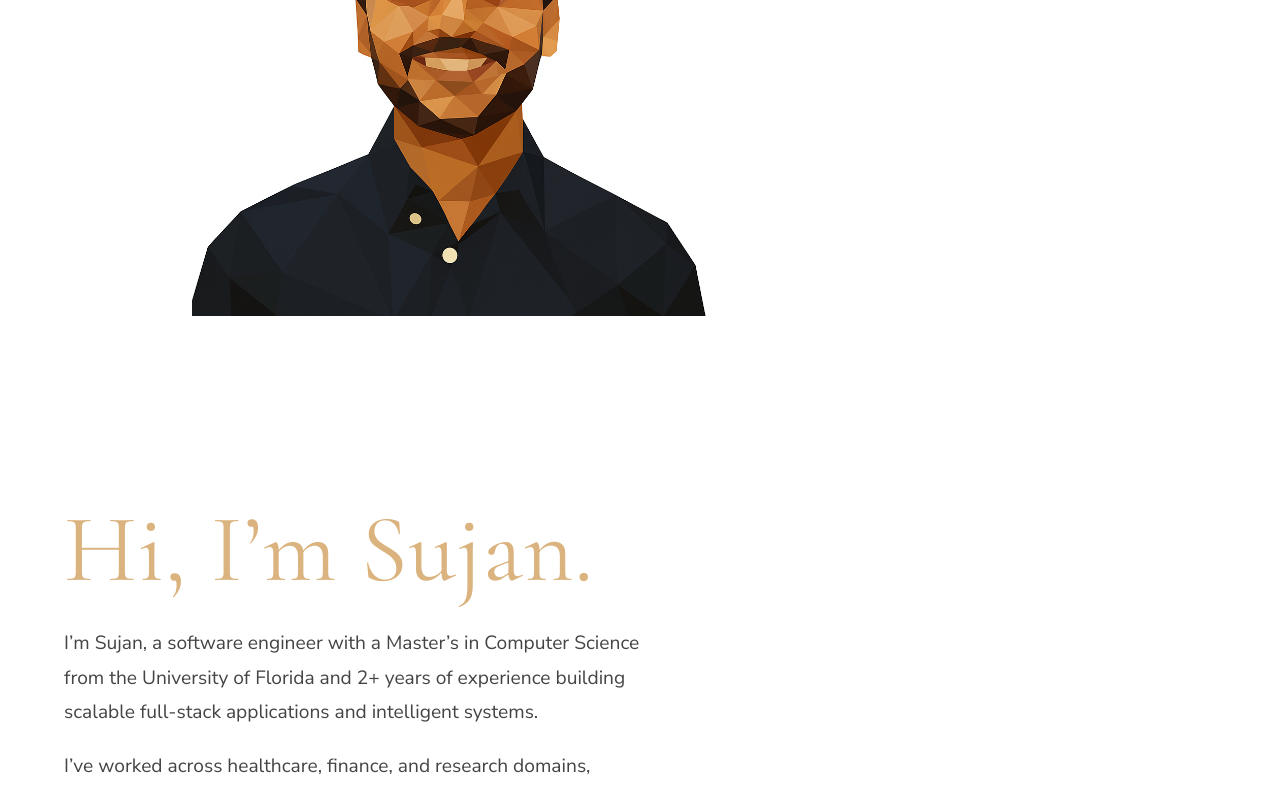
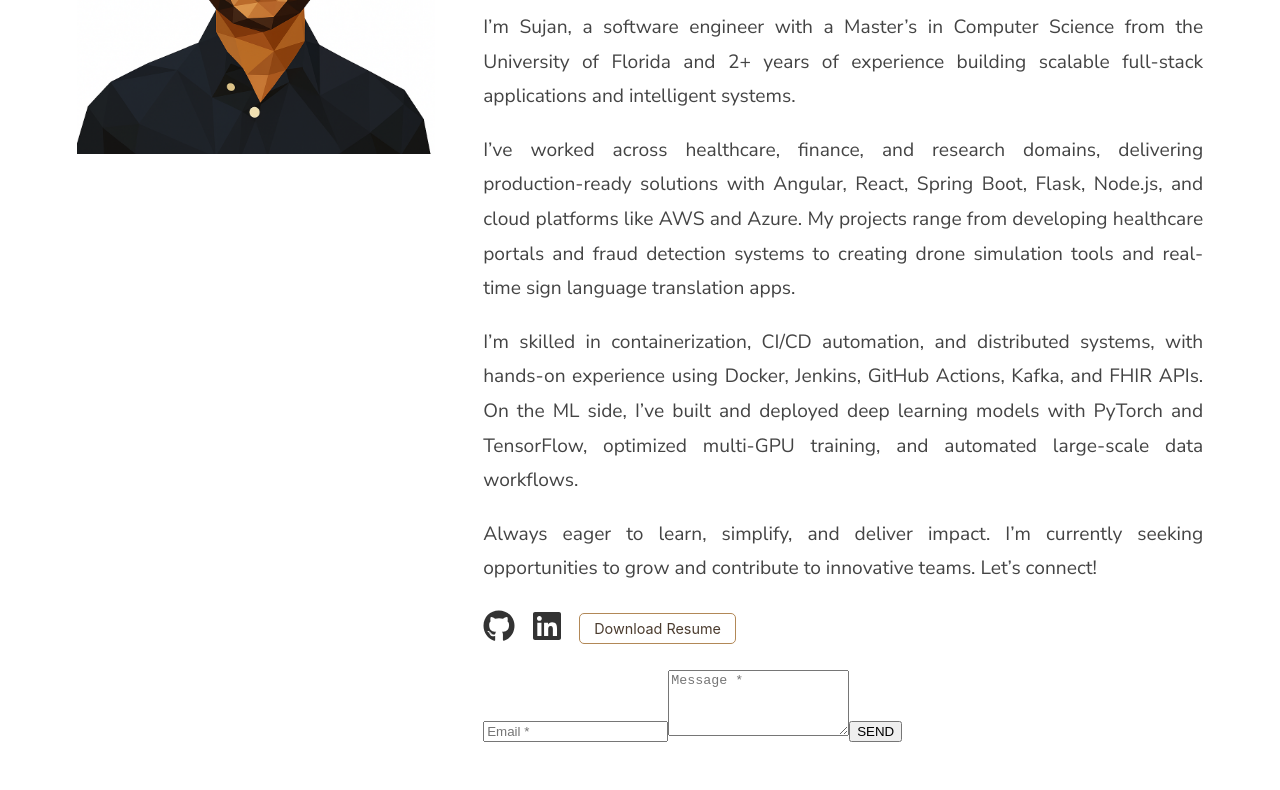
Before and after one commit to NadimintiSujan/sujan-portfolio, a React (Create React App) app: page / in a window 1280 px wide. Shown: the part 360-1150 px from the top of the page. Built offline with nearby package versions, Linux system fonts and the light colour scheme; a web font is replaced by a local one.

Commit message:
Updated margins and all in home page

```diff
--- a/src/components/Home.css
+++ b/src/components/Home.css
@@ -1,35 +1,33 @@
 .home-container {
   display: flex;
   justify-content: flex-start;
-  align-items: center;
+  align-items: flex-start;            /* ✅ CHANGED (center → flex-start for top align) */
   padding-top: 2rem;
-  padding: 2rem 4em;
-  gap: 4rem;
+  padding: 2rem 6vw;                  /* ✅ CHANGED (more fluid horizontal padding) */
+  gap: 3rem;                          /* ✅ CHANGED (slightly tighter gap) */
   background-color: #fff;
-  flex-wrap: wrap;
+  flex-wrap: nowrap;                  /* ✅ CHANGED (keep side-by-side on wide screens) */
 }
 
-
+/* Image */
 .profile-img {
-  width: 520px;
+  width: clamp(220px, 28vw, 420px);   /* ✅ CHANGED (responsive width instead of fixed 520px) */
   height: auto;
   border-radius: 0%;
-  margin-right: 5rem;
-  margin-left: 8em;
-  margin-bottom: 2rem;
+  margin: 0;                          /* ✅ CHANGED (remove large left/right margins) */
+  flex-shrink: 0;                     /* ✅ NEW (prevent image from shrinking oddly) */
 }
 
+/* Text column */
 .about-section {
-  max-width: 600px;
+  flex: 1;                            /* ✅ NEW (let text take remaining right-side space) */
+  max-width: 900px;                   /* ✅ CHANGED (allow wider copy to use right margin) */
 }
 
 .about-section h1 {
-  /* font-family: 'Playfair Display'; */
   font-family: 'Cormorant Garamond', serif;
   font-size: 6.0rem;
   font-weight: 200;
-  /* color: #e2c293; */
-  /* color: #d3a869; */
   color: #dbb37f;
   margin-bottom: 1rem;
   line-height: 1.2;
@@ -42,8 +40,11 @@
   font-size: 1.2rem;
   line-height: 1.8;
   color: #444;
+  text-align: justify;                /* ✅ NEW (justify paragraphs) */
+  text-justify: inter-word;           /* ✅ NEW (better spacing for justification) */
 }
 
+/* Icons / buttons (unchanged except spacing stays good in wider layout) */
 .icon-row {
   display: flex;
   align-items: center;
@@ -57,119 +58,24 @@
   transition: color 0.3s;
 }
 
-.social-icon:hover {
-  color: #b38750;
-}
+.social-icon:hover { color: #b38750; }
 
-.download-btn {
-  font-family: 'Nunito Sans', sans-serif;
-  display: inline-block;
-  padding: 0.75rem 1.5rem;
-  background: linear-gradient(to right, #4a320e, #ffd786);
-  color: white;
-  border: none;
-  border-radius: 6px;
-  font-weight: bold;
-  text-decoration: none;
-  transition: background 0.3s ease;
-}
+/* Buttons … (unchanged) */
+.download-btn { /* … unchanged … */ }
 
-/* Contact Form */
-.contact-form {
-  margin-top: 2rem;
-  display: flex;
-  flex-direction: column;
-  gap: 1.5rem;
-  max-width: 500px;
-}
+/* Contact Form (unchanged) */
+.contact-form { /* … unchanged … */ }
+.contact-form input { /* … unchanged … */ }
+.contact-form input:focus { /* … unchanged … */ }
+.contact-form textarea { /* … unchanged … */ }
+.contact-form textarea:focus { /* … unchanged … */ }
+.contact-form button { /* … unchanged … */ }
+.contact-form button:hover { /* … unchanged … */ }
 
-.contact-form input {
-  font-family: 'Nunito Sans', sans-serif;
-  font-size: 1rem;
-  padding: 0.5rem 0;
-  border: none;
-  border-bottom: 1px solid #999;
-  background: none;
-  color: #333;
-  height: 1.8rem;
-}
+.download-outline { /* … unchanged … */ }
+.download-outline:hover { /* … unchanged … */ }
 
-.contact-form input:focus {
-  outline: none;
-  border-bottom: 1px solid #d0a857;
-}
-
-/* Message textarea – with animation */
-.contact-form textarea {
-  font-family: 'Nunito Sans', sans-serif;
-  font-size: 1rem;
-  padding: 0.5rem 0;
-  border: none;
-  border-bottom: 1px solid #999;
-  background: none;
-  color: #333;
-  height: 1.8rem;
-  resize: none;
-  overflow: hidden;
-  transition: height 0.3s ease, border-color 0.3s ease;
-}
-
-.contact-form textarea:focus {
-  outline: none;
-  border-bottom: 1px solid #d0a857;
-  height: 6rem;
-}
-
-.contact-form button {
-  font-family: 'Nunito Sans', sans-serif;
-  padding: 0.7rem 2rem;
-  font-size: 0.9rem;
-  font-weight: 500;
-  letter-spacing: 0.15em;
-  color: #333;
-  background: none;
-  border: 1px solid #999;
-  border-radius: 6px;
-  cursor: pointer;
-  /* transition: border-color 0.3s ease; */
-  transition: all 0.3s ease;
-  text-transform: uppercase;
-  align-self: flex-start;
-}
-
-.contact-form button:hover {
-  background: none;
-  color: transparent;
-  background: linear-gradient(to right, #4a320e, #ffd786);
-  -webkit-background-clip: text;
-  -webkit-text-fill-color: transparent;
-  border-color: #d0a857;
-  font-weight: 720;
-}
-
-.download-outline {
-  padding: 0.5rem 1rem;
-  font-size: 0.95rem;
-  font-weight: 500;
-  color: #5e4520;
-  border: 1px solid #5e4520;
-  border-radius: 6px;
-  background: none;
-  text-decoration: none;
-  transition: all 0.3s ease;
-  margin-left: 1rem;
-}
-
-.download-outline:hover {
-  background: none;
-  color: transparent;
-  background: linear-gradient(to right, #4a320e, #ffd786);
-  -webkit-background-clip: text;
-  -webkit-text-fill-color: transparent;
-  border-color: #d0a857;
-  font-weight: 600;
-}
-
+/* Keep your fade-in animation */
 .home-container {
   opacity: 0;
   transform: translateY(20px);
@@ -177,8 +83,20 @@
 }
 
 @keyframes fadeIn {
-  to {
-    opacity: 1;
-    transform: translateY(0);
+  to { opacity: 1; transform: translateY(0); }
+}
+
+/* ✅ NEW: Responsive stack for smaller screens */
+@media (max-width: 900px) {
+  .home-container {
+    flex-wrap: wrap;                  /* stack vertically on small screens */
+    gap: 2rem;
+  }
+  .profile-img {
+    width: 60vw;                      /* reasonable size when stacked */
+    margin: 0 auto;                   /* center the image */
+  }
+  .about-section {
+    max-width: 100%;
   }
 }
```
